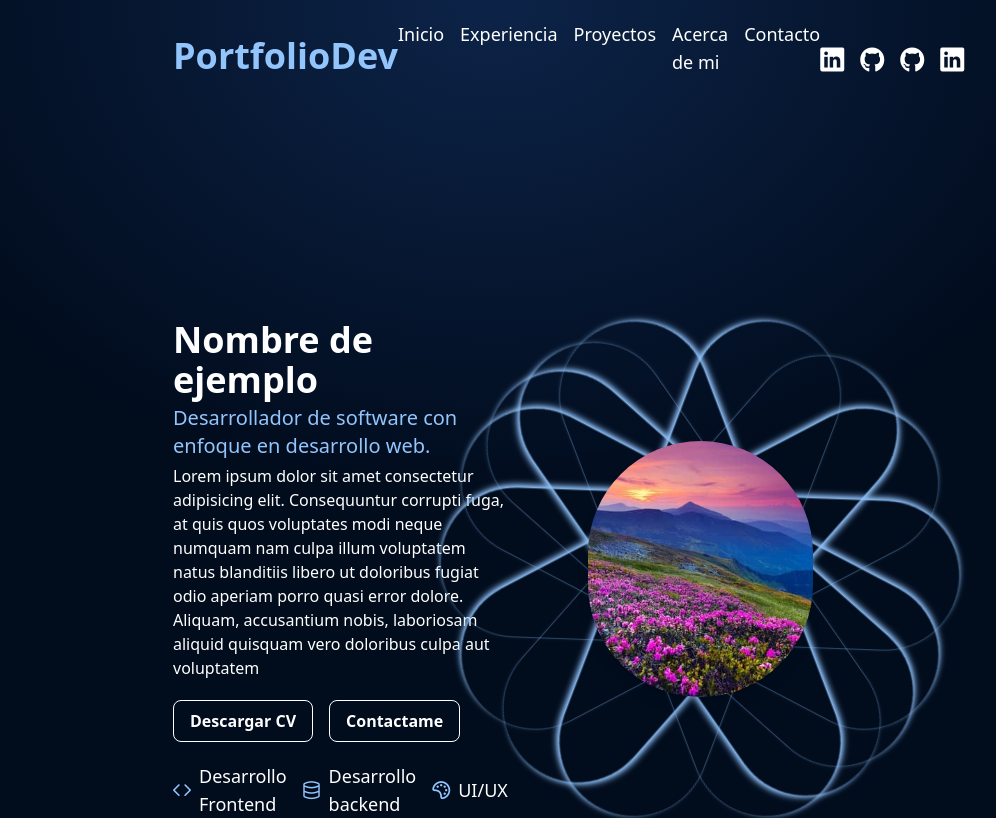
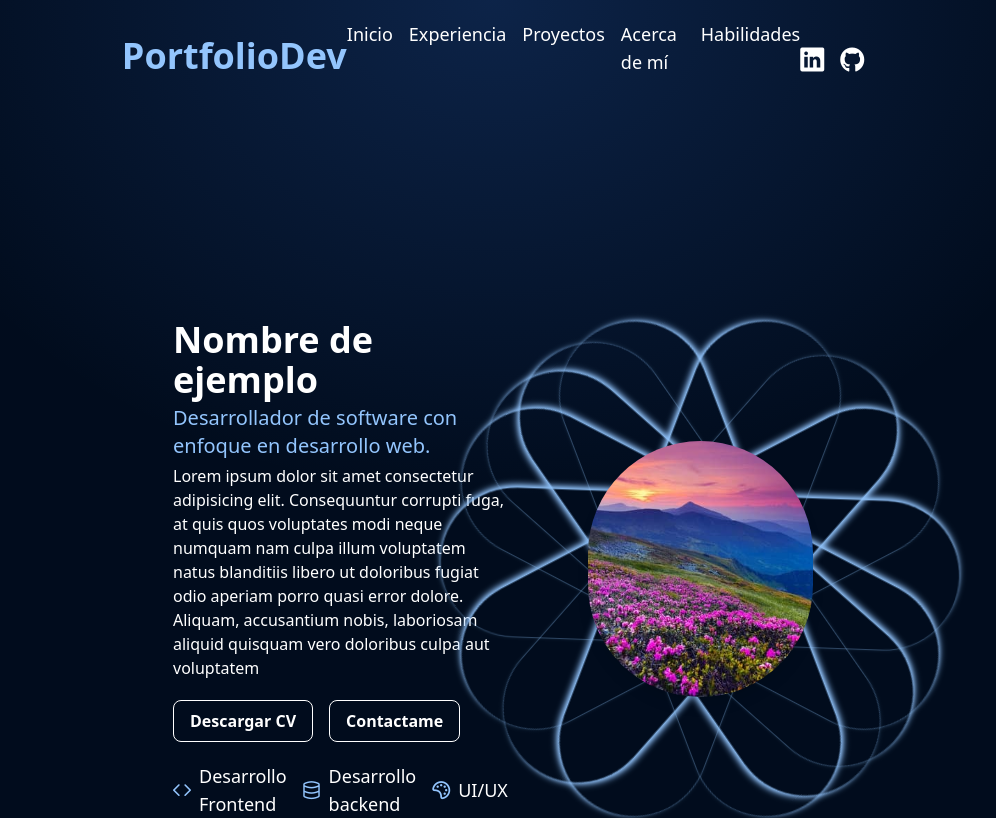
Before and after one commit to Sebas723/Portfolio, an Angular app: page / in a window 1280 px wide. Shown: the top 818 px of the page, without its empty margins (147-1143 px from the left). Built offline with nearby package versions, Linux system fonts and the light colour scheme.

Commit message:
refactor: structure, responsive and style -Responsive design fixes -Browsing functionality improved -Minor spelling changes made -A class is created for the color in mobile

```diff
--- a/src/app/shared/navbar/navbar.component.css
+++ b/src/app/shared/navbar/navbar.component.css
@@ -0,0 +1,13 @@
+.menu-gradient {
+  background:
+  radial-gradient(
+    ellipse 80% 200px at top left,
+    rgba(59, 130, 246, 0.2) 0%,   /* azul tenue brillante */
+    transparent 100%
+  ),
+  linear-gradient(
+    to bottom,
+    #010c1d,
+    #010c1d
+  );
+}
--- a/src/app/shared/navbar/navbar.component.html
+++ b/src/app/shared/navbar/navbar.component.html
@@ -1,18 +1,20 @@
 <nav [ngClass]="isScrolled
-    ? 'w-full h-auto fixed top-0 left-0 flex justify-between items-end py-5 text-white sm:px-6 lg:px-[clamp(1rem,25vw,25rem)] bg-white/5 backdrop-blur-[5px] z-20'
-    : 'w-full h-auto fixed top-0 left-0 flex justify-between items-end py-5 text-white sm:px-6 lg:px-[clamp(1rem,25vw,25rem)] z-20'">
+    ? 'w-full h-auto fixed top-0 left-0 flex justify-between items-end py-5 text-white fluid-horizontal-padding bg-white/5 backdrop-blur-[5px] z-20'
+    : 'w-full h-auto fixed top-0 left-0 flex justify-between items-end py-5 text-white fluid-horizontal-padding z-20'">
 
     <h1 class="font-bold text-blue-300 transition-all duration-200" [ngClass]="isScrolled ? 'text-3xl' : 'text-4xl'">PortfolioDev</h1>
 
     <ul class="hidden xl:flex gap-4">
         @for( option of navbarItems[0].navbarOptions; track option.id) {
-            <li class="transition-all duration-200" [ngClass]="isScrolled ? 'text-base' : 'text-lg'">{{ option.name }}</li>
+            <a class="cursor-pointer" (click)="scrollTo(option.sectionId)">
+                <li class="transition-all duration-200" [ngClass]="isScrolled ? 'text-base' : 'text-lg'">{{ option.name }}</li>
+            </a>
         }
     </ul>
 
     <div class="hidden xl:flex gap-4">
         @for( item of navbarItems[0].navbarIcons; track item.id) {
-            <a href="">
+            <a [href]="item.link" target="_blank">
                 <i [class]="item.icon" class="text-white" [ngClass]="isScrolled ? 'text-xl' : 'text-2xl'"></i>
             </a>
         }
@@ -24,17 +26,19 @@
         <button class="block xl:hidden text-3xl border-none cursor-pointer" aria-label="Menú principal" (click)="toggleMenu()">☰</button>
 
         <!-- Menú dropdown justo debajo para moviles -->
-        <div [ngClass]="{'flex': menuOpen, 'hidden': !menuOpen}" class="absolute top-full right-0 bg-white/20 backdrop-blur-[5px] flex-col gap-2 p-2 shadow-[0_0_10px_rgba(0,0,0,0.3)] rounded-lg min-w-[160px] z-20">
+        <div [ngClass]="{'flex': menuOpen, 'hidden': !menuOpen}" class="absolute top-full right-0 flex-col gap-2 p-2 shadow-[0_0_10px_rgba(0,0,0,0.3)] rounded-lg min-w-[160px] z-20 menu-gradient">
 
             <ul class="text-white text-sm list-none">
                 @for( option of navbarItems[0].navbarOptions; track option.id) {
-                    <li class="cursor-pointer py-3">{{ option.name }}</li>
+                    <a class="cursor-pointer" (click)="scrollTo(option.sectionId)">
+                        <li class="cursor-pointer py-3">{{ option.name }}</li>
+                    </a>
                 }
             </ul>
 
             <div class="w-full flex gap-3 items-center">
                 @for( item of navbarItems[0].navbarIcons; track item.id) {
-                    <a href="#">
+                    <a [href]="item.link" target="_blank">
                         <i [class]="item.icon" class="text-white"></i>
                     </a>
                 }
--- a/src/app/shared/navbar/navbar.component.ts
+++ b/src/app/shared/navbar/navbar.component.ts
@@ -23,17 +23,15 @@ export class NavbarComponent {
   navbarItems: Navbar[] = [
     {
       navbarOptions: [
-        { id: 1, name: 'Inicio', sectionId: '' },
-        { id: 2, name: 'Experiencia', sectionId: '' },
-        { id: 3, name: 'Proyectos', sectionId: '' },
-        { id: 4, name: 'Acerca de mi', sectionId: '' },
-        { id: 5, name: 'Contacto', sectionId: '' }
+        { id: 1, name: 'Inicio', sectionId: 'home' },
+        { id: 2, name: 'Experiencia', sectionId: 'experience' },
+        { id: 3, name: 'Proyectos', sectionId: 'projects' },
+        { id: 4, name: 'Acerca de mí', sectionId: 'about-me' },
+        { id: 5, name: 'Habilidades', sectionId: 'skills' },
       ],
       navbarIcons: [
-        { id: 1, icon: 'pi pi-linkedin', link: '' },
-        { id: 2, icon: 'pi pi-github', link: '' },
-        { id: 3, icon: 'pi pi-github', link: '' },
-        { id: 4, icon: 'pi pi-linkedin', link: '' },
+        { id: 1, icon: 'pi pi-linkedin', link: 'https://www.linkedin.com/in/sebastian-ramirez-henao-169885314/' },
+        { id: 2, icon: 'pi pi-github', link: 'https://github.com/Sebas723' },
       ]
     },
   ];
@@ -43,7 +41,7 @@ export class NavbarComponent {
     this.menuOpen = !this.menuOpen;
   }
 
-  // Evento para cerrar menú dropdown
+  // Funcion para cerrar menú dropdown
   closeMenu() {
     this.menuOpen = false;
   }
@@ -57,4 +55,10 @@ export class NavbarComponent {
     this.isSidebarOpen = !this.isSidebarOpen;
     console.log(this.isSidebarOpen, 'me ejecute');
   }
+
+  // Funcion para desplazarse a la sección indicada en el home-page
+  scrollTo(id: string) {
+    const element = document.getElementById(id);
+    element?.scrollIntoView({ behavior: 'smooth', block: 'start' });
+  }
 }
--- a/src/app/views/about-me/about-me.component.html
+++ b/src/app/views/about-me/about-me.component.html
@@ -1,5 +1,5 @@
-<section class="flex flex-col gap-8 mt-24 fluid-horizontal-padding">
-    <h2 class="text-4xl text-white font-semibold">Acerca de mi</h2>
+<section class="flex flex-col gap-8 mt-24 scroll-mt-[80px] fluid-horizontal-padding" id="about-me">
+    <h2 class="text-4xl text-white font-semibold">Acerca de mí</h2>
 
     <div class="w-full flex flex-row img-display">
         @for( img of aboutMeImages; track img.id) {
--- a/src/app/views/experience/experience.component.html
+++ b/src/app/views/experience/experience.component.html
@@ -1,4 +1,4 @@
-<section class="flex flex-col gap-8 mt-20 fluid-horizontal-padding">
+<section class="flex flex-col gap-8 mt-20 scroll-mt-[80px] fluid-horizontal-padding" id="experience">
 
    <h2 class="text-4xl text-white font-semibold">Experiencia</h2>
 
--- a/src/app/views/home/home.component.html
+++ b/src/app/views/home/home.component.html
@@ -1,3 +1,4 @@
+<div id="home" class="h-24 -mt-24 scroll-mt-24"></div>
 <section class="w-full flex flex-row justify-between mt-80 lg:px-[clamp(1rem,25vw,25rem)]">
 
     <!-- Texto -->
--- a/src/app/views/my-skills/my-skills.component.html
+++ b/src/app/views/my-skills/my-skills.component.html
@@ -1,5 +1,5 @@
-<section class="flex flex-col gap-8 mt-24 fluid-horizontal-padding">
-    <h2 class="text-4xl text-white font-semibold">Stack Tecnológico</h2>
+<section class="flex flex-col gap-8 mt-24 scroll-mt-[80px] fluid-horizontal-padding" id="skills">
+    <h2 class="text-4xl text-white font-semibold">Mis Habilidades</h2>
 
     <p class="text-white">
         En mi corta experiencia, tanto en <span class="text-blue-300">proyectos profesionales para organizaciones</span> como
--- a/src/app/views/projects/projects.component.html
+++ b/src/app/views/projects/projects.component.html
@@ -1,4 +1,4 @@
-<section class="mt-20 fluid-horizontal-padding">
+<section class="mt-20 scroll-mt-[80px] fluid-horizontal-padding" id="projects">
     <div class="flex flex-col gap-3">
         <h2 class="text-4xl text-white font-semibold">Mis Proyectos</h2>
 
```
